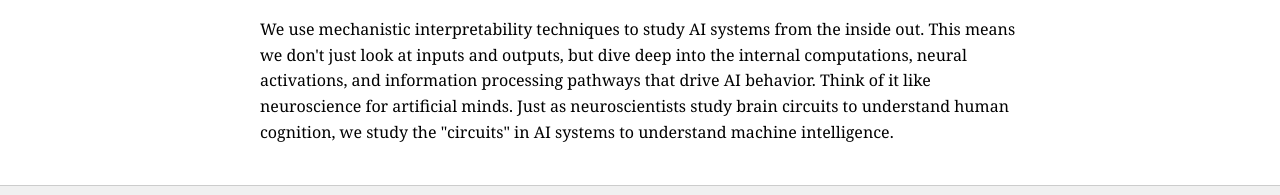
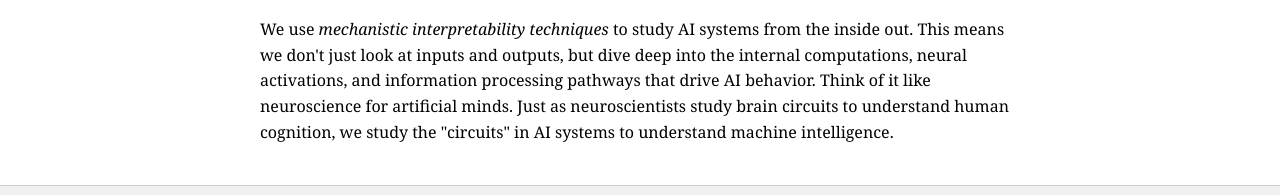
Before and after one commit to isomorphic-lab/isomorphic-lab.github.io, a plain HTML site: page index.html in a window 1280 px wide. Shown: the part 263-458 px from the top of the page. Drawn offline with Linux system fonts and the light colour scheme; a web font is replaced by a local one.

Commit message:
Update index.html

```diff
--- a/index.html
+++ b/index.html
@@ -83,7 +83,7 @@ footer {
       <h1>About Us</h1>
       <p>Isomorphic Labs is an AI research laboratory dedicated to understanding how artificial intelligence systems actually work. While most AI research focuses on building more powerful models, we're focused on opening the "black box", figuring out what's happening inside these systems and why they make the decisions they do.</p>
 
-      <p>We use mechanistic interpretability techniques to study AI systems from the inside out. This means we don't just look at inputs and outputs, but dive deep into the internal computations, neural activations, and information processing pathways that drive AI behavior. Think of it like neuroscience for artificial minds. Just as neuroscientists study brain circuits to understand human cognition, we study the "circuits" in AI systems to understand machine intelligence.</p>
+      <p>We use <i>mechanistic interpretability techniques</i> to study AI systems from the inside out. This means we don't just look at inputs and outputs, but dive deep into the internal computations, neural activations, and information processing pathways that drive AI behavior. Think of it like neuroscience for artificial minds. Just as neuroscientists study brain circuits to understand human cognition, we study the "circuits" in AI systems to understand machine intelligence.</p>
     </section>
   </main>
 
```
